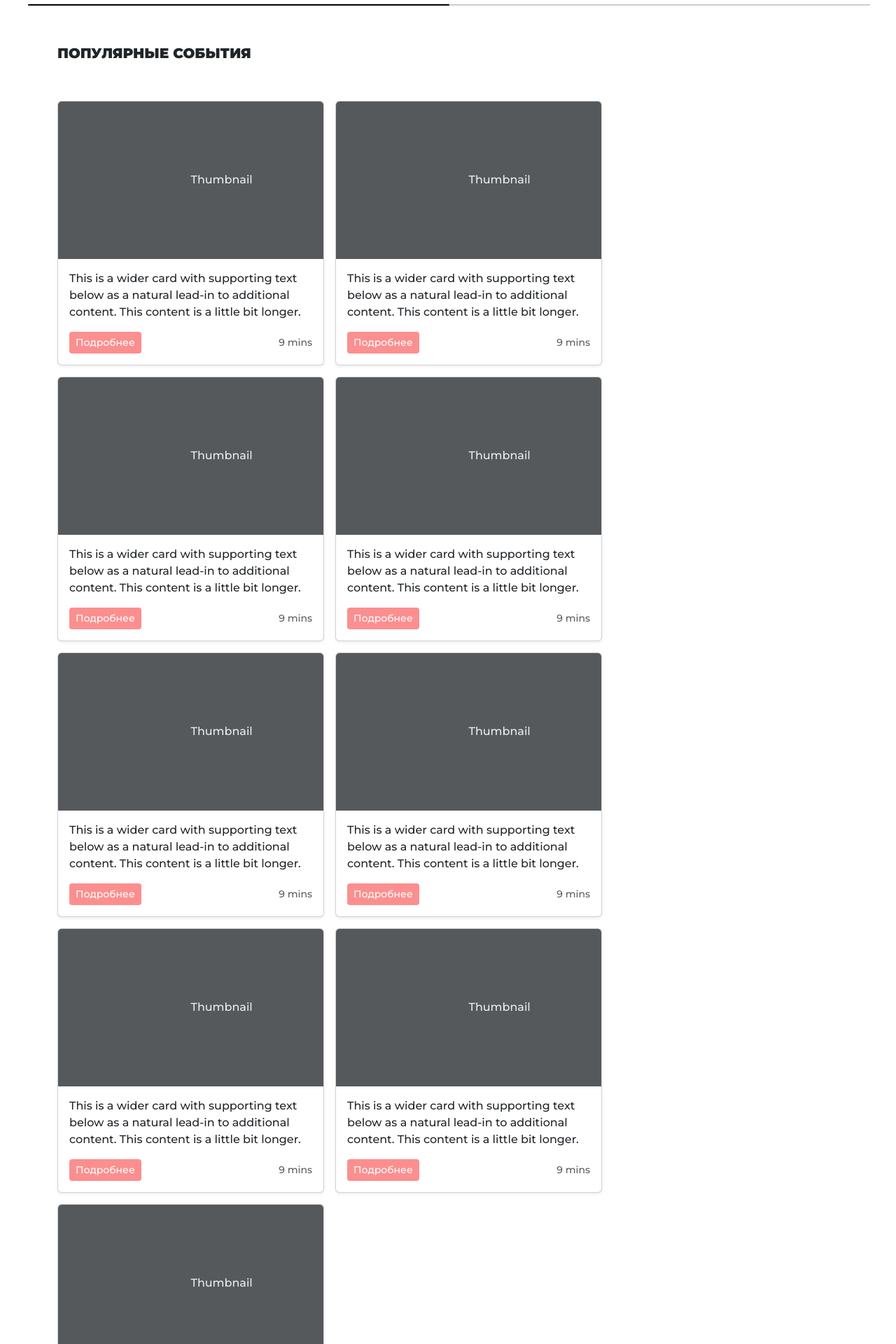
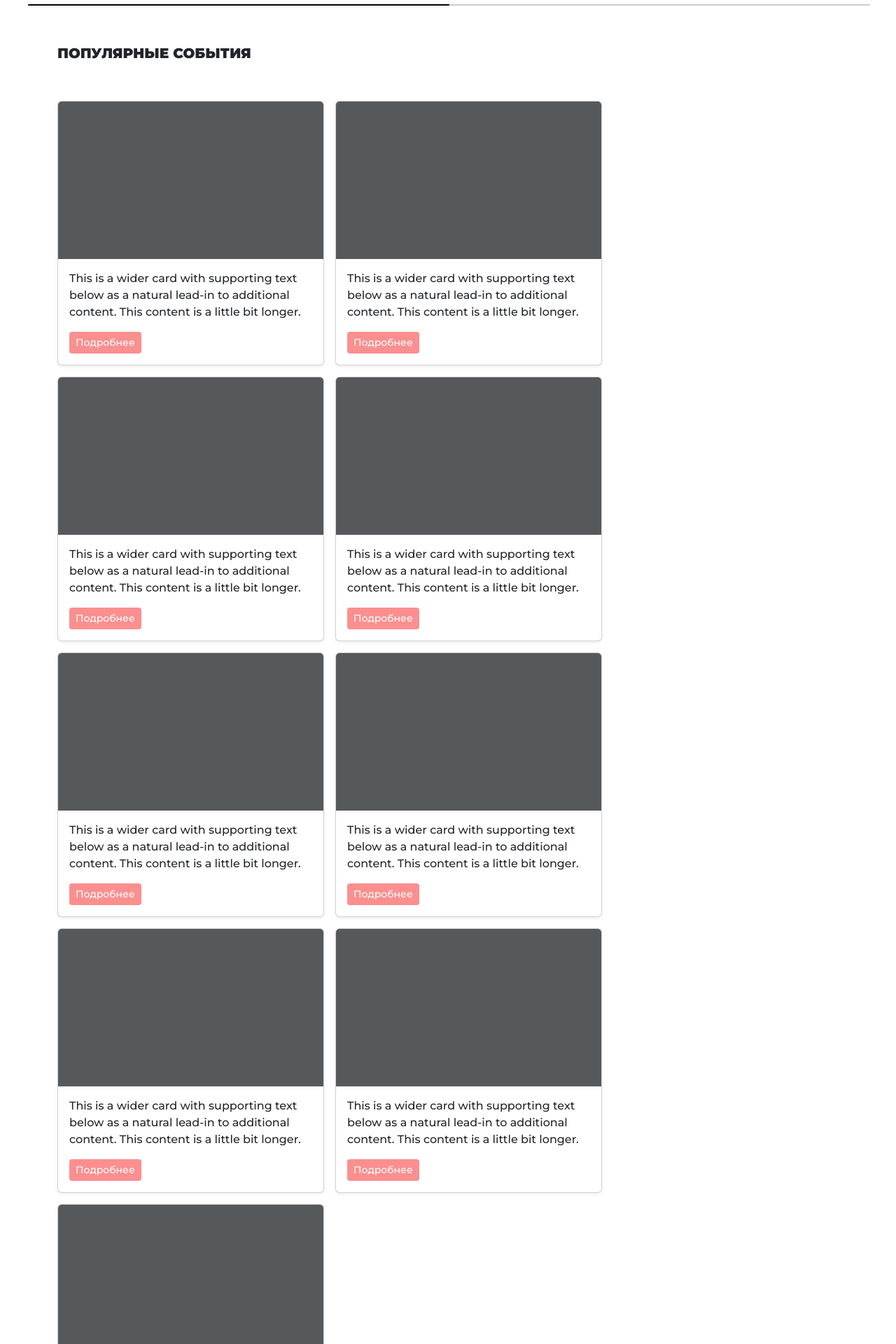
Before and after one commit to emok1d/Emo, a Django app: page / in a window 1280 px wide. Shown: the part 731-2651 px from the top of the page at 70% size. Run offline with Django 4.2, Linux system fonts and the light colour scheme; parts of the project's set-up code (start-up, migrations or seed data) failed here and were passed over; some libraries are stand-ins or nearby versions.

Commit message:
update index.html

```diff
--- a/src/apps/accounts/templates/accounts/index.html
+++ b/src/apps/accounts/templates/accounts/index.html
@@ -165,42 +165,39 @@
                   <div class="row row-cols-1 row-cols-sm-2 row-cols-md-3 g-3">
                       <div class="col">
                           <div class="card shadow-sm">
-                              <svg class="bd-placeholder-img card-img-top" width="100%" height="225" xmlns="http://www.w3.org/2000/svg" role="img" aria-label="Placeholder: Thumbnail" preserveAspectRatio="xMidYMid slice" focusable="false"><title>Placeholder</title><rect width="100%" height="100%" fill="#55595c"></rect><text x="50%" y="50%" fill="#eceeef" dy=".3em">Thumbnail</text></svg>
+                              <svg class="bd-placeholder-img card-img-top" width="100%" height="225" xmlns="http://www.w3.org/2000/svg" role="img" aria-label="Placeholder: Thumbnail" preserveAspectRatio="xMidYMid slice" focusable="false"><title>Placeholder</title><rect width="100%" height="100%" fill="#55595c"></rect></svg>
                               <div class="card-body">
                                   <p class="card-text">This is a wider card with supporting text below as a natural lead-in to additional content. This content is a little bit longer.</p>
                                   <div class="d-flex justify-content-between align-items-center">
                                       <div class="btn-group">
                                           <button type="button" class="btn btn-sm">Подробнее</button>
                                       </div>
-                                      <small class="text-body-secondary">9 mins</small>
                                   </div>
                               </div>
                           </div>
                       </div>
                       <div class="col">
                           <div class="card shadow-sm">
-                              <svg class="bd-placeholder-img card-img-top" width="100%" height="225" xmlns="http://www.w3.org/2000/svg" role="img" aria-label="Placeholder: Thumbnail" preserveAspectRatio="xMidYMid slice" focusable="false"><title>Placeholder</title><rect width="100%" height="100%" fill="#55595c"></rect><text x="50%" y="50%" fill="#eceeef" dy=".3em">Thumbnail</text></svg>
+                              <svg class="bd-placeholder-img card-img-top" width="100%" height="225" xmlns="http://www.w3.org/2000/svg" role="img" aria-label="Placeholder: Thumbnail" preserveAspectRatio="xMidYMid slice" focusable="false"><title>Placeholder</title><rect width="100%" height="100%" fill="#55595c"></rect></svg>
                               <div class="card-body">
                                   <p class="card-text">This is a wider card with supporting text below as a natural lead-in to additional content. This content is a little bit longer.</p>
                                   <div class="d-flex justify-content-between align-items-center">
                                       <div class="btn-group">
                                           <button type="button" class="btn btn-sm">Подробнее</button>
                                       </div>
-                                      <small class="text-body-secondary">9 mins</small>
                                   </div>
                               </div>
                           </div>
                       </div>
                       <div class="col">
                           <div class="card shadow-sm">
-                              <svg class="bd-placeholder-img card-img-top" width="100%" height="225" xmlns="http://www.w3.org/2000/svg" role="img" aria-label="Placeholder: Thumbnail" preserveAspectRatio="xMidYMid slice" focusable="false"><title>Placeholder</title><rect width="100%" height="100%" fill="#55595c"></rect><text x="50%" y="50%" fill="#eceeef" dy=".3em">Thumbnail</text></svg>
+                              <svg class="bd-placeholder-img card-img-top" width="100%" height="225" xmlns="http://www.w3.org/2000/svg" role="img" aria-label="Placeholder: Thumbnail" preserveAspectRatio="xMidYMid slice" focusable="false"><title>Placeholder</title><rect width="100%" height="100%" fill="#55595c"></rect></svg>
                               <div class="card-body">
                                   <p class="card-text">This is a wider card with supporting text below as a natural lead-in to additional content. This content is a little bit longer.</p>
                                   <div class="d-flex justify-content-between align-items-center">
                                       <div class="btn-group">
                                           <button type="button" class="btn btn-sm">Подробнее</button>
                                       </div>
-                                      <small class="text-body-secondary">9 mins</small>
                                   </div>
                               </div>
                           </div>
@@ -208,42 +205,39 @@
 
                       <div class="col">
                           <div class="card shadow-sm">
-                              <svg class="bd-placeholder-img card-img-top" width="100%" height="225" xmlns="http://www.w3.org/2000/svg" role="img" aria-label="Placeholder: Thumbnail" preserveAspectRatio="xMidYMid slice" focusable="false"><title>Placeholder</title><rect width="100%" height="100%" fill="#55595c"></rect><text x="50%" y="50%" fill="#eceeef" dy=".3em">Thumbnail</text></svg>
+                              <svg class="bd-placeholder-img card-img-top" width="100%" height="225" xmlns="http://www.w3.org/2000/svg" role="img" aria-label="Placeholder: Thumbnail" preserveAspectRatio="xMidYMid slice" focusable="false"><title>Placeholder</title><rect width="100%" height="100%" fill="#55595c"></rect></svg>
                               <div class="card-body">
                                   <p class="card-text">This is a wider card with supporting text below as a natural lead-in to additional content. This content is a little bit longer.</p>
                                   <div class="d-flex justify-content-between align-items-center">
                                       <div class="btn-group">
                                           <button type="button" class="btn btn-sm">Подробнее</button>
                                       </div>
-                                      <small class="text-body-secondary">9 mins</small>
                                   </div>
                               </div>
                           </div>
                       </div>
                       <div class="col">
                           <div class="card shadow-sm">
-                              <svg class="bd-placeholder-img card-img-top" width="100%" height="225" xmlns="http://www.w3.org/2000/svg" role="img" aria-label="Placeholder: Thumbnail" preserveAspectRatio="xMidYMid slice" focusable="false"><title>Placeholder</title><rect width="100%" height="100%" fill="#55595c"></rect><text x="50%" y="50%" fill="#eceeef" dy=".3em">Thumbnail</text></svg>
+                              <svg class="bd-placeholder-img card-img-top" width="100%" height="225" xmlns="http://www.w3.org/2000/svg" role="img" aria-label="Placeholder: Thumbnail" preserveAspectRatio="xMidYMid slice" focusable="false"><title>Placeholder</title><rect width="100%" height="100%" fill="#55595c"></rect></svg>
                               <div class="card-body">
                                   <p class="card-text">This is a wider card with supporting text below as a natural lead-in to additional content. This content is a little bit longer.</p>
                                   <div class="d-flex justify-content-between align-items-center">
                                       <div class="btn-group">
                                           <button type="button" class="btn btn-sm">Подробнее</button>
                                       </div>
-                                      <small class="text-body-secondary">9 mins</small>
                                   </div>
                               </div>
                           </div>
                       </div>
                       <div class="col">
                           <div class="card shadow-sm">
-                              <svg class="bd-placeholder-img card-img-top" width="100%" height="225" xmlns="http://www.w3.org/2000/svg" role="img" aria-label="Placeholder: Thumbnail" preserveAspectRatio="xMidYMid slice" focusable="false"><title>Placeholder</title><rect width="100%" height="100%" fill="#55595c"></rect><text x="50%" y="50%" fill="#eceeef" dy=".3em">Thumbnail</text></svg>
+                              <svg class="bd-placeholder-img card-img-top" width="100%" height="225" xmlns="http://www.w3.org/2000/svg" role="img" aria-label="Placeholder: Thumbnail" preserveAspectRatio="xMidYMid slice" focusable="false"><title>Placeholder</title><rect width="100%" height="100%" fill="#55595c"></rect></svg>
                               <div class="card-body">
                                   <p class="card-text">This is a wider card with supporting text below as a natural lead-in to additional content. This content is a little bit longer.</p>
                                   <div class="d-flex justify-content-between align-items-center">
                                       <div class="btn-group">
                                           <button type="button" class="btn btn-sm">Подробнее</button>
                                       </div>
-                                      <small class="text-body-secondary">9 mins</small>
                                   </div>
                               </div>
                           </div>
@@ -251,42 +245,39 @@
 
                       <div class="col">
                           <div class="card shadow-sm">
-                              <svg class="bd-placeholder-img card-img-top" width="100%" height="225" xmlns="http://www.w3.org/2000/svg" role="img" aria-label="Placeholder: Thumbnail" preserveAspectRatio="xMidYMid slice" focusable="false"><title>Placeholder</title><rect width="100%" height="100%" fill="#55595c"></rect><text x="50%" y="50%" fill="#eceeef" dy=".3em">Thumbnail</text></svg>
+                              <svg class="bd-placeholder-img card-img-top" width="100%" height="225" xmlns="http://www.w3.org/2000/svg" role="img" aria-label="Placeholder: Thumbnail" preserveAspectRatio="xMidYMid slice" focusable="false"><title>Placeholder</title><rect width="100%" height="100%" fill="#55595c"></rect></svg>
                               <div class="card-body">
                                   <p class="card-text">This is a wider card with supporting text below as a natural lead-in to additional content. This content is a little bit longer.</p>
                                   <div class="d-flex justify-content-between align-items-center">
                                       <div class="btn-group">
                                           <button type="button" class="btn btn-sm">Подробнее</button>
                                       </div>
-                                      <small class="text-body-secondary">9 mins</small>
                                   </div>
                               </div>
                           </div>
                       </div>
                       <div class="col">
                           <div class="card shadow-sm">
-                              <svg class="bd-placeholder-img card-img-top" width="100%" height="225" xmlns="http://www.w3.org/2000/svg" role="img" aria-label="Placeholder: Thumbnail" preserveAspectRatio="xMidYMid slice" focusable="false"><title>Placeholder</title><rect width="100%" height="100%" fill="#55595c"></rect><text x="50%" y="50%" fill="#eceeef" dy=".3em">Thumbnail</text></svg>
+                              <svg class="bd-placeholder-img card-img-top" width="100%" height="225" xmlns="http://www.w3.org/2000/svg" role="img" aria-label="Placeholder: Thumbnail" preserveAspectRatio="xMidYMid slice" focusable="false"><title>Placeholder</title><rect width="100%" height="100%" fill="#55595c"></rect></svg>
                               <div class="card-body">
                                   <p class="card-text">This is a wider card with supporting text below as a natural lead-in to additional content. This content is a little bit longer.</p>
                                   <div class="d-flex justify-content-between align-items-center">
                                       <div class="btn-group">
                                           <button type="button" class="btn btn-sm">Подробнее</button>
                                       </div>
-                                      <small class="text-body-secondary">9 mins</small>
                                   </div>
                               </div>
                           </div>
                       </div>
                       <div class="col">
                           <div class="card shadow-sm">
-                              <svg class="bd-placeholder-img card-img-top" width="100%" height="225" xmlns="http://www.w3.org/2000/svg" role="img" aria-label="Placeholder: Thumbnail" preserveAspectRatio="xMidYMid slice" focusable="false"><title>Placeholder</title><rect width="100%" height="100%" fill="#55595c"></rect><text x="50%" y="50%" fill="#eceeef" dy=".3em">Thumbnail</text></svg>
+                              <svg class="bd-placeholder-img card-img-top" width="100%" height="225" xmlns="http://www.w3.org/2000/svg" role="img" aria-label="Placeholder: Thumbnail" preserveAspectRatio="xMidYMid slice" focusable="false"><title>Placeholder</title><rect width="100%" height="100%" fill="#55595c"></rect></svg>
                               <div class="card-body">
                                   <p class="card-text">This is a wider card with supporting text below as a natural lead-in to additional content. This content is a little bit longer.</p>
                                   <div class="d-flex justify-content-between align-items-center">
                                       <div class="btn-group">
                                           <button type="button" class="btn btn-sm">Подробнее</button>
                                       </div>
-                                      <small class="text-body-secondary">9 mins</small>
                                   </div>
                               </div>
                           </div>
@@ -357,8 +348,8 @@
         </footer>
 
     </div>
-    <script src="lib/bootstrap-5.3.1-dist/js/bootstrap.min.js"></script>
-    <script src="js/main.js"></script>
+    <script src="{% static 'main/lib/bootstrap-5.3.1-dist/js/bootstrap.min.js' %}"></script>
+    <script src="{% static 'main/js/main.js' %}"></script>
     </body>
   </html>
 
```
